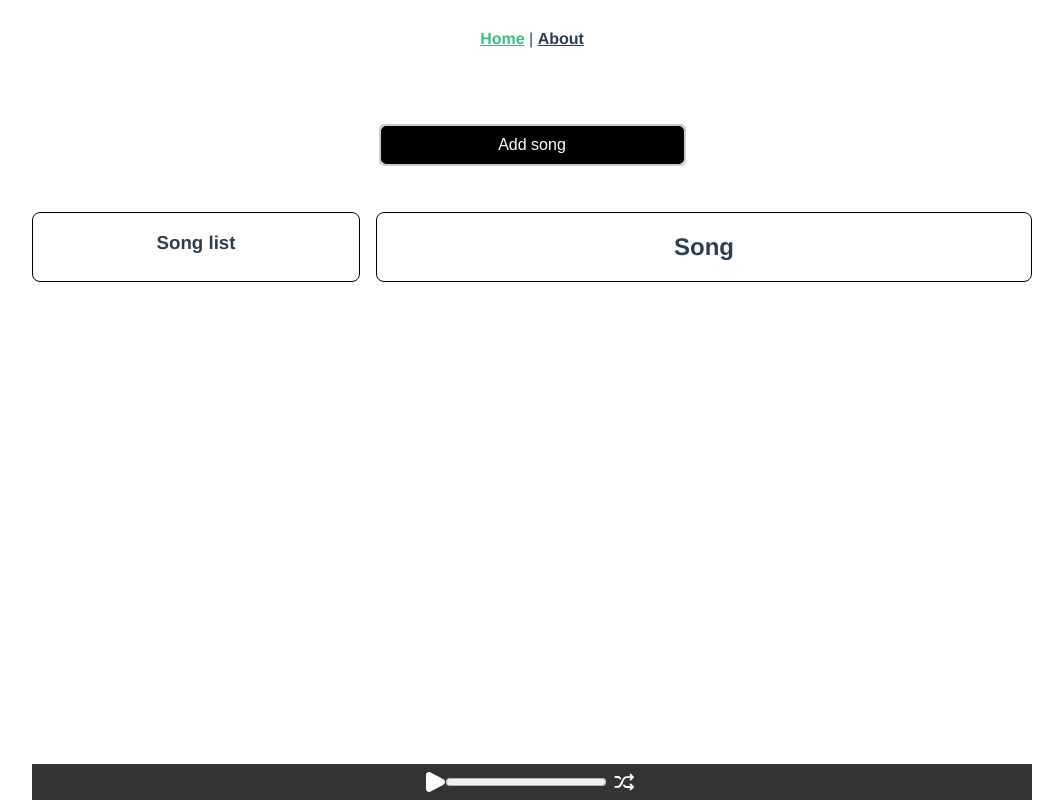
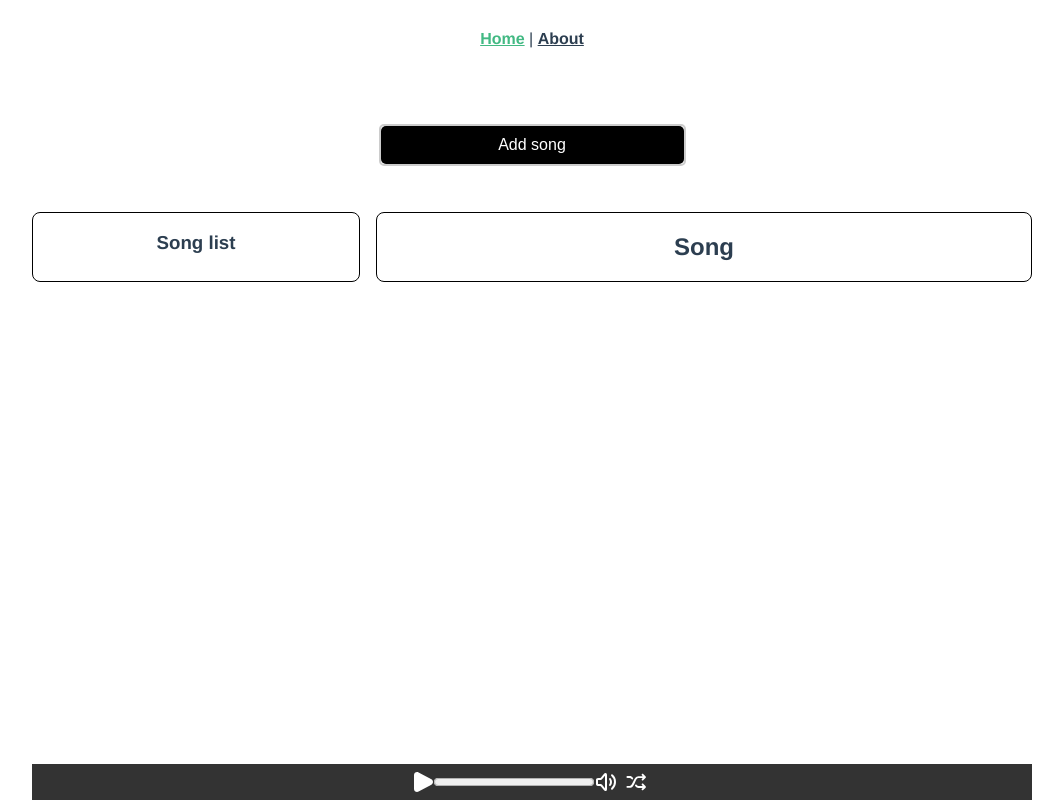
Before and after one commit to NeusRomanP/music-player, a Vue app: page / in a window 1280 px wide. Shown: the whole page, without its empty margins (108-1171 px from the left). Built offline with nearby package versions, Linux system fonts and the light colour scheme.

Commit message:
customize volume bar

```diff
--- /dev/null
+++ b/src/components/NoVolumeIcon.vue
@@ -0,0 +1,19 @@
+<template>
+  <svg viewBox="0 0 24 24" fill="none" xmlns="http://www.w3.org/2000/svg">
+    <g id="SVGRepo_bgCarrier" stroke-width="0"></g>
+    <g
+      id="SVGRepo_tracerCarrier"
+      stroke-linecap="round"
+      stroke-linejoin="round"
+    ></g>
+    <g id="SVGRepo_iconCarrier">
+      <path
+        d="M16 9.50009L21 14.5001M21 9.50009L16 14.5001M4.6 9.00009H5.5012C6.05213 9.00009 6.32759 9.00009 6.58285 8.93141C6.80903 8.87056 7.02275 8.77046 7.21429 8.63566C7.43047 8.48353 7.60681 8.27191 7.95951 7.84868L10.5854 4.69758C11.0211 4.17476 11.2389 3.91335 11.4292 3.88614C11.594 3.86258 11.7597 3.92258 11.8712 4.04617C12 4.18889 12 4.52917 12 5.20973V18.7904C12 19.471 12 19.8113 11.8712 19.954C11.7597 20.0776 11.594 20.1376 11.4292 20.114C11.239 20.0868 11.0211 19.8254 10.5854 19.3026L7.95951 16.1515C7.60681 15.7283 7.43047 15.5166 7.21429 15.3645C7.02275 15.2297 6.80903 15.1296 6.58285 15.0688C6.32759 15.0001 6.05213 15.0001 5.5012 15.0001H4.6C4.03995 15.0001 3.75992 15.0001 3.54601 14.8911C3.35785 14.7952 3.20487 14.6422 3.10899 14.4541C3 14.2402 3 13.9601 3 13.4001V10.6001C3 10.04 3 9.76001 3.10899 9.54609C3.20487 9.35793 3.35785 9.20495 3.54601 9.10908C3.75992 9.00009 4.03995 9.00009 4.6 9.00009Z"
+        stroke="currentColor"
+        stroke-width="2"
+        stroke-linecap="round"
+        stroke-linejoin="round"
+      ></path>
+    </g>
+  </svg>
+</template>
--- /dev/null
+++ b/src/components/VolumeIcon.vue
@@ -0,0 +1,19 @@
+<template>
+  <svg viewBox="0 0 24 24" fill="none" xmlns="http://www.w3.org/2000/svg">
+    <g id="SVGRepo_bgCarrier" stroke-width="0"></g>
+    <g
+      id="SVGRepo_tracerCarrier"
+      stroke-linecap="round"
+      stroke-linejoin="round"
+    ></g>
+    <g id="SVGRepo_iconCarrier">
+      <path
+        d="M16.0004 9.00009C16.6281 9.83575 17 10.8745 17 12.0001C17 13.1257 16.6281 14.1644 16.0004 15.0001M18 5.29177C19.8412 6.93973 21 9.33459 21 12.0001C21 14.6656 19.8412 17.0604 18 18.7084M4.6 9.00009H5.5012C6.05213 9.00009 6.32759 9.00009 6.58285 8.93141C6.80903 8.87056 7.02275 8.77046 7.21429 8.63566C7.43047 8.48353 7.60681 8.27191 7.95951 7.84868L10.5854 4.69758C11.0211 4.17476 11.2389 3.91335 11.4292 3.88614C11.594 3.86258 11.7597 3.92258 11.8712 4.04617C12 4.18889 12 4.52917 12 5.20973V18.7904C12 19.471 12 19.8113 11.8712 19.954C11.7597 20.0776 11.594 20.1376 11.4292 20.114C11.239 20.0868 11.0211 19.8254 10.5854 19.3026L7.95951 16.1515C7.60681 15.7283 7.43047 15.5166 7.21429 15.3645C7.02275 15.2297 6.80903 15.1296 6.58285 15.0688C6.32759 15.0001 6.05213 15.0001 5.5012 15.0001H4.6C4.03995 15.0001 3.75992 15.0001 3.54601 14.8911C3.35785 14.7952 3.20487 14.6422 3.10899 14.4541C3 14.2402 3 13.9601 3 13.4001V10.6001C3 10.04 3 9.76001 3.10899 9.54609C3.20487 9.35793 3.35785 9.20495 3.54601 9.10908C3.75992 9.00009 4.03995 9.00009 4.6 9.00009Z"
+        stroke="currentColor"
+        stroke-width="2"
+        stroke-linecap="round"
+        stroke-linejoin="round"
+      ></path>
+    </g>
+  </svg>
+</template>
--- a/src/views/HomeView.vue
+++ b/src/views/HomeView.vue
@@ -49,6 +49,20 @@
           id="progress-bar"
         />
       </span>
+      <span class="volume-container">
+        <span class="volume-button" @click="toggleHasVolume">
+          <VolumeIcon v-if="hasVolume" />
+          <NoVolumeIcon v-else />
+        </span>
+        <input
+          type="range"
+          class="volume-slider"
+          min="0"
+          max="100"
+          value="50"
+          @input="changeVolume"
+        />
+      </span>
       <span
         class="audio-button random-button"
         @click="randomizeSongs"
@@ -62,23 +76,42 @@
 </template>
 
 <script setup lang="ts">
-import { ref, Ref, watch } from "vue";
+import { onMounted, ref, Ref, watch } from "vue";
 import ISong from "@/interfaces/ISong";
 import { v4 as uuidv4 } from "uuid";
 import RandomIcon from "@/components/RandomIcon.vue";
 import PlayIcon from "@/components/PlayIcon.vue";
 import PauseIcon from "@/components/PauseIcon.vue";
+import VolumeIcon from "@/components/VolumeIcon.vue";
+import NoVolumeIcon from "@/components/NoVolumeIcon.vue";
+
+const volumeBar: Ref<HTMLInputElement | null> = ref(null);
 
 let songs: Ref<ISong[]> = ref([]);
 let currentSong: Ref<ISong> | Ref<null> = ref(null);
 let currentPosition: Ref<number> = ref(0);
 let currentSongTime: Ref<number> = ref(0);
 let currentTime: Ref<number> = ref(0);
+let volume: Ref<number> = ref(50);
+
+let volumePercent: Ref<string> = ref(volume.value + "%");
 
 let randomize: Ref<boolean> = ref(false);
 let playing: Ref<boolean> = ref(false);
 
 let isSongClicked: Ref<boolean> = ref(false);
+let hasVolume: Ref<boolean> = ref(true);
+
+onMounted(() => {
+  volumeBar.value = document.querySelector(".volume-slider");
+  const audio: HTMLAudioElement | null = document.getElementById(
+    "current-song"
+  ) as HTMLAudioElement;
+
+  audio.volume = volume.value / 100;
+
+  console.log(audio.volume);
+});
 
 function addSongs(e: Event) {
   if (
@@ -194,8 +227,28 @@ function updateProgressBarOnClick(e: MouseEvent) {
   }
 }
 
+function changeVolume(e: Event) {
+  const newVolume = Number((e.target as HTMLInputElement).value);
+  volume.value = newVolume;
+
+  const audio: HTMLAudioElement | null = document.getElementById(
+    "current-song"
+  ) as HTMLAudioElement;
+  audio.volume = newVolume / 100;
+}
+
 function randomizeSongs() {
   randomize.value = !randomize.value;
+}
+
+function toggleHasVolume() {
+  if (hasVolume.value) {
+    hasVolume.value = false;
+    volume.value = 0;
+  } else {
+    hasVolume.value = true;
+    volume.value = 50;
+  }
 }
 
 watch(playing, (isPlaying) => {
@@ -206,6 +259,21 @@ watch(playing, (isPlaying) => {
     audio.play();
   } else {
     audio.pause();
+  }
+});
+
+watch(volume, (newVolume) => {
+  const audio: HTMLAudioElement | null = document.getElementById(
+    "current-song"
+  ) as HTMLAudioElement;
+
+  volumePercent.value = newVolume + "%";
+  audio.volume = newVolume / 100;
+
+  if (newVolume === 0) {
+    hasVolume.value = false;
+  } else {
+    hasVolume.value = true;
   }
 });
 </script>
@@ -318,4 +386,48 @@ audio::-webkit-media-controls-download-button {
 progress {
   accent-color: #000;
 }
+
+.volume-container {
+  position: relative;
+  display: inline-block;
+  height: 24px;
+}
+
+.volume-button {
+  height: 24px;
+  aspect-ratio: 1;
+  display: inline-block;
+}
+
+.volume-slider {
+  position: absolute;
+  width: 100px;
+  height: 24px;
+  top: 0;
+  left: 0;
+  transform: translate(-50px, -50px) rotate(270deg);
+  transform-origin: top;
+  -webkit-appearance: none;
+  appearance: none;
+  background: linear-gradient(
+    to right,
+    #000 0%,
+    #000 v-bind(volumePercent),
+    #333 v-bind(volumePercent),
+    #333 100%
+  );
+  border: none;
+  box-shadow: inset 0 0 3px #fff;
+  margin: 0;
+  outline: none;
+  display: none;
+}
+
+.volume-container:hover .volume-slider {
+  display: inline-block;
+}
+
+.volume-slider::-webkit-slider-thumb {
+  visibility: hidden;
+}
 </style>
```
